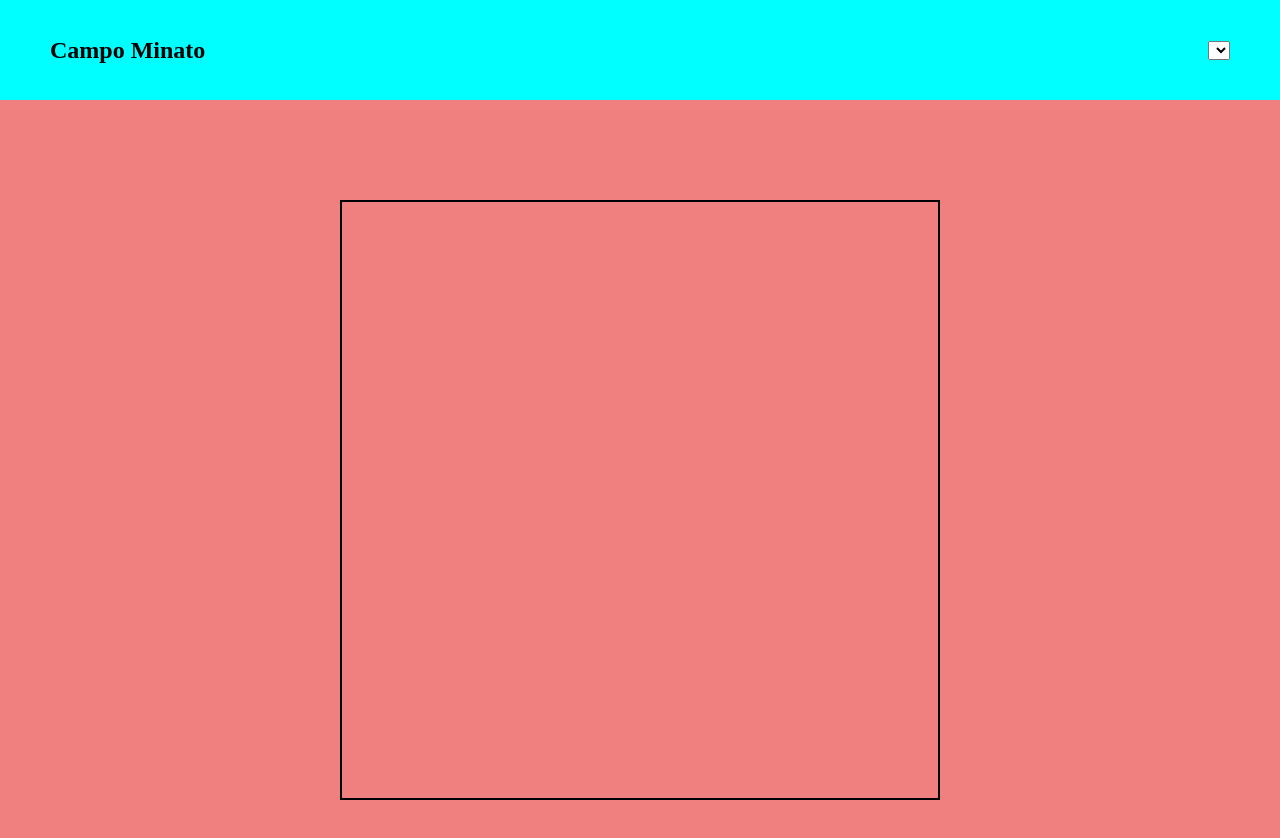
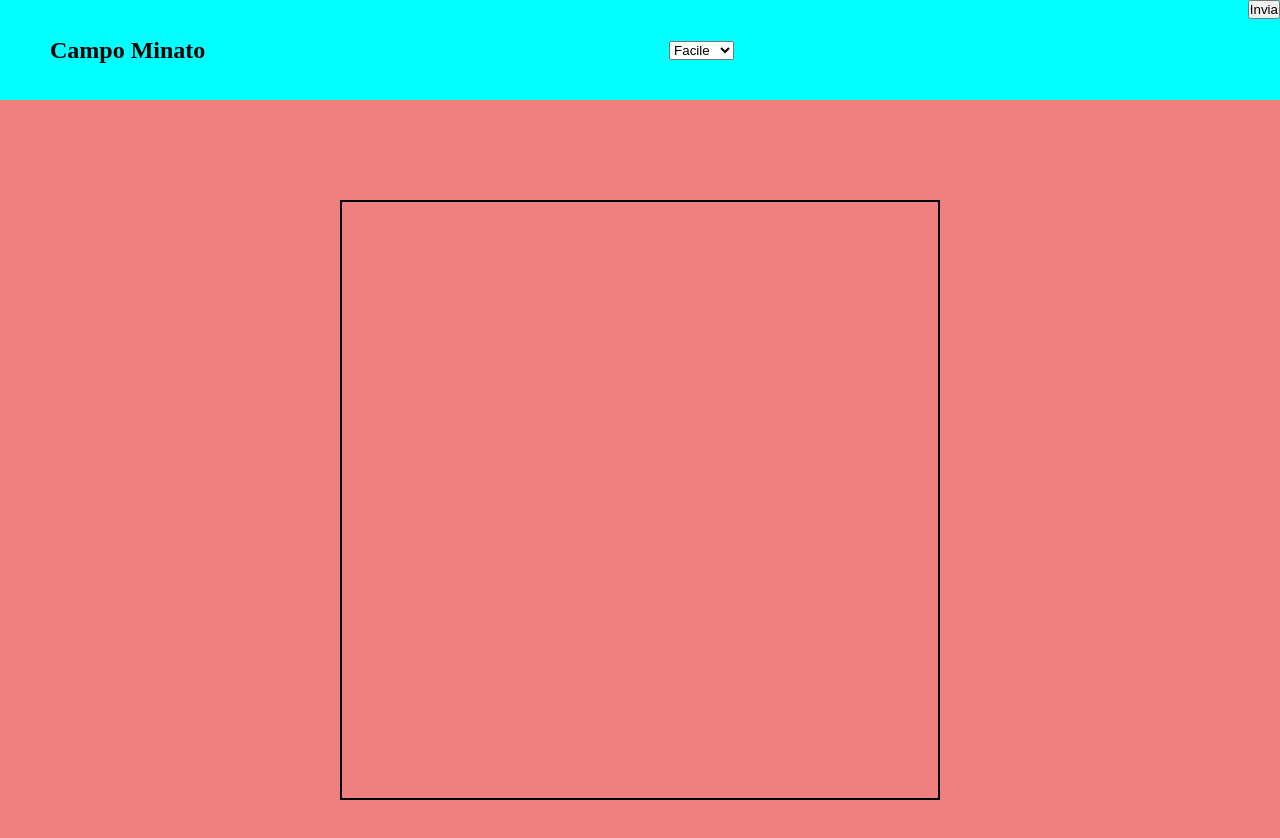
Before and after one commit to MarcoSalvatore91/js-campominato-grid, a plain HTML site: page index.html in a window 1280 px wide. Drawn offline with Linux system fonts and the light colour scheme.

Commit message:
add function button

```diff
--- a/index.html
+++ b/index.html
@@ -14,7 +14,10 @@
                 <h1>Campo Minato</h1>
             </div>
             <div id="user-choice">
-                <select name="difficult-choice" id="difficult-choice"></select>
+                <select name="difficulty-choice" id="difficulty-choice"></select>
+            </div>
+            <div>
+                <button id="btn">Invia</button>
             </div>
         </section>
     </header>
```
